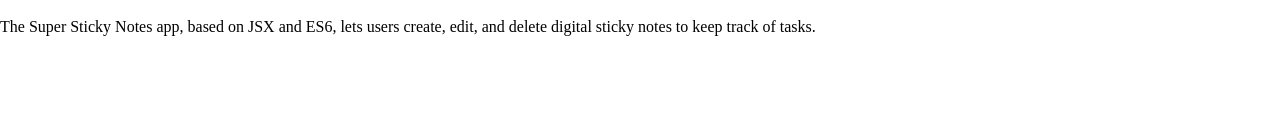
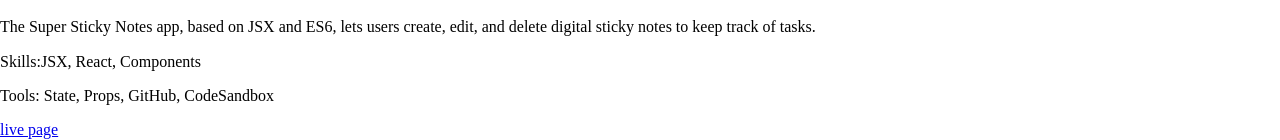
Before and after one commit to k-selcher/portfoliosite, a website built with webpack: page src/index.html in a window 1280 px wide. Shown: the part 831-971 px from the top of the page. Before the commit the page ends 884 px from the top, so only its background shows below. Built offline with nearby package versions, Linux system fonts and the light colour scheme; a web font is replaced by a local one.

Commit message:
HTML added

```diff
--- a/src/index.html
+++ b/src/index.html
@@ -60,6 +60,9 @@
             </figure>
             <h4>Super Sticky Notes</h4>
             <p class="project-description">The Super Sticky Notes app, based on JSX and ES6, lets users create, edit, and delete digital sticky notes to keep track of tasks.</p>
+            <p><span>Skills:</span>JSX, React, Components</p>
+            <p class="flex-fill"><span>Tools: </span>State, Props, GitHub, CodeSandbox </p>
+            <a class="project-link" href="https://k-selcher.github.io/super-sticky-notes/" target="_blank">live page</a>
           </div>
         </div>
       </section>
```
